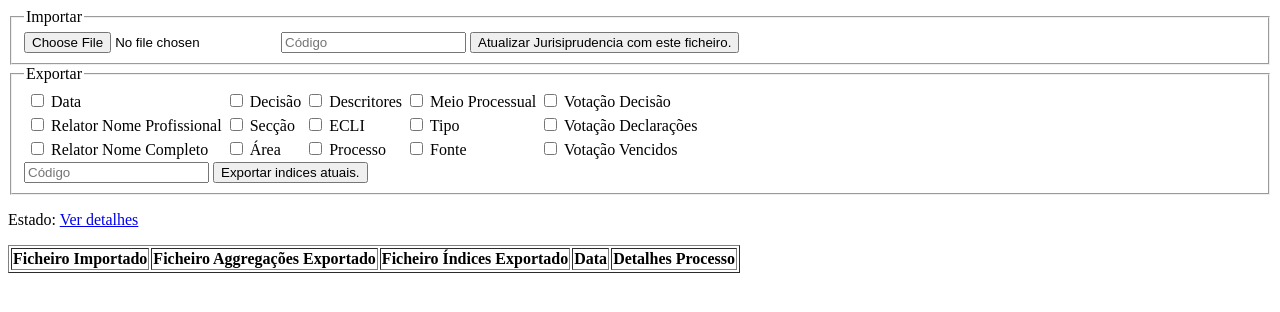
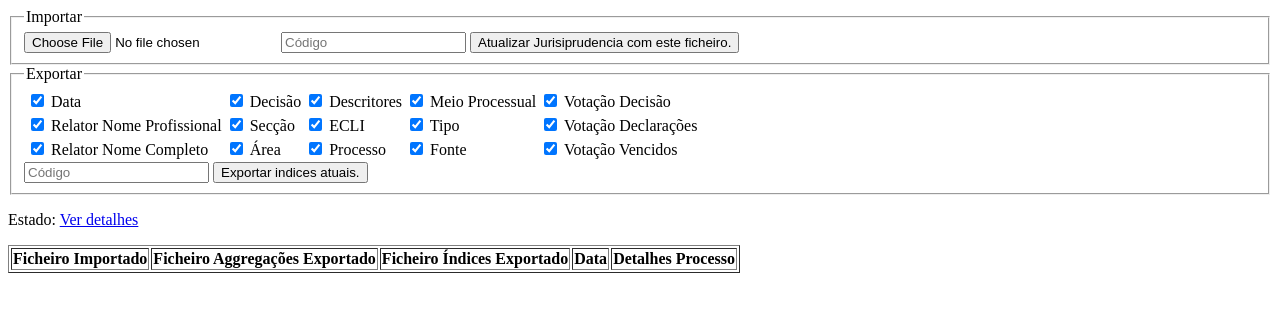
Before and after one commit to stjiris/export-jurisprudencia, a website: page static/index.html in a window 1280 px wide. Drawn offline with Linux system fonts and the light colour scheme; no server answers.

Commit message:
Check by default

```diff
--- a/static/index.html
+++ b/static/index.html
@@ -22,68 +22,68 @@
                 <tbody>
                     <tr>
                         <td>
-                            <input type="checkbox" name="field" value="Data" id="Data">
+                            <input type="checkbox" checked="checked" name="field" value="Data" id="Data">
                             <label for="Data">Data</label>
                         </td>
                         <td>
-                            <input type="checkbox" name="field" value="Decisão" id="Decisão">
+                            <input type="checkbox" checked="checked" name="field" value="Decisão" id="Decisão">
                             <label for="Decisão">Decisão</label>
                         </td>
                         <td>
-                            <input type="checkbox" name="field" value="Descritores" id="Descritores">
+                            <input type="checkbox" checked="checked" name="field" value="Descritores" id="Descritores">
                             <label for="Descritores">Descritores</label>
                         </td>
                         <td>
-                            <input type="checkbox" name="field" value="Meio Processual" id="Meio Processual">
+                            <input type="checkbox" checked="checked" name="field" value="Meio Processual" id="Meio Processual">
                             <label for="Meio Processual">Meio Processual</label>
                         </td>
                         <td>
-                            <input type="checkbox" name="field" value="Votação Decisão" id="Votação Decisão">
+                            <input type="checkbox" checked="checked" name="field" value="Votação Decisão" id="Votação Decisão">
                             <label for="Votação Decisão">Votação Decisão</label>
                         </td>
                     </tr>
                     <tr>
                         <td>
-                            <input type="checkbox" name="field" value="Relator Nome Profissional" id="Relator Nome Profissional">
+                            <input type="checkbox" checked="checked" name="field" value="Relator Nome Profissional" id="Relator Nome Profissional">
                             <label for="Relator Nome Profissional">Relator Nome Profissional</label>
                         </td>
                         <td>
-                            <input type="checkbox" name="field" value="Secção" id="Secção">
+                            <input type="checkbox" checked="checked" name="field" value="Secção" id="Secção">
                             <label for="Secção">Secção</label>
                         </td>
                         <td>
-                            <input type="checkbox" name="field" value="ECLI" id="ECLI">
+                            <input type="checkbox" checked="checked" name="field" value="ECLI" id="ECLI">
                             <label for="ECLI">ECLI</label>
                         </td>
                         <td>
-                            <input type="checkbox" name="field" value="Tipo" id="Tipo">
+                            <input type="checkbox" checked="checked" name="field" value="Tipo" id="Tipo">
                             <label for="Tipo">Tipo</label>
                         </td>
                         <td>
 
-                            <input type="checkbox" name="field" value="Votação Declarações" id="Votação Declarações">
+                            <input type="checkbox" checked="checked" name="field" value="Votação Declarações" id="Votação Declarações">
                             <label for="Votação Declarações">Votação Declarações</label>
                         </td>
                     </tr>
                     <tr>
                         <td>
-                            <input type="checkbox" name="field" value="Relator Nome Completo" id="Relator Nome Completo">
+                            <input type="checkbox" checked="checked" name="field" value="Relator Nome Completo" id="Relator Nome Completo">
                             <label for="Relator Nome Completo">Relator Nome Completo</label>
                         </td>
                         <td>
-                            <input type="checkbox" name="field" value="Área" id="Área">
+                            <input type="checkbox" checked="checked" name="field" value="Área" id="Área">
                             <label for="Área">Área</label>
                         </td>
                         <td>
-                            <input type="checkbox" name="field" value="Processo" id="Processo">
+                            <input type="checkbox" checked="checked" name="field" value="Processo" id="Processo">
                             <label for="Processo">Processo</label>
                         </td>
                         <td>
-                            <input type="checkbox" name="field" value="Fonte" id="Fonte">
+                            <input type="checkbox" checked="checked" name="field" value="Fonte" id="Fonte">
                             <label for="Fonte">Fonte</label>
                         </td>
                         <td>
-                            <input type="checkbox" name="field" value="Votação Vencidos" id="Votação Vencidos">
+                            <input type="checkbox" checked="checked" name="field" value="Votação Vencidos" id="Votação Vencidos">
                             <label for="Votação Vencidos">Votação Vencidos</label>
                         </td>
                     </tr>
```
